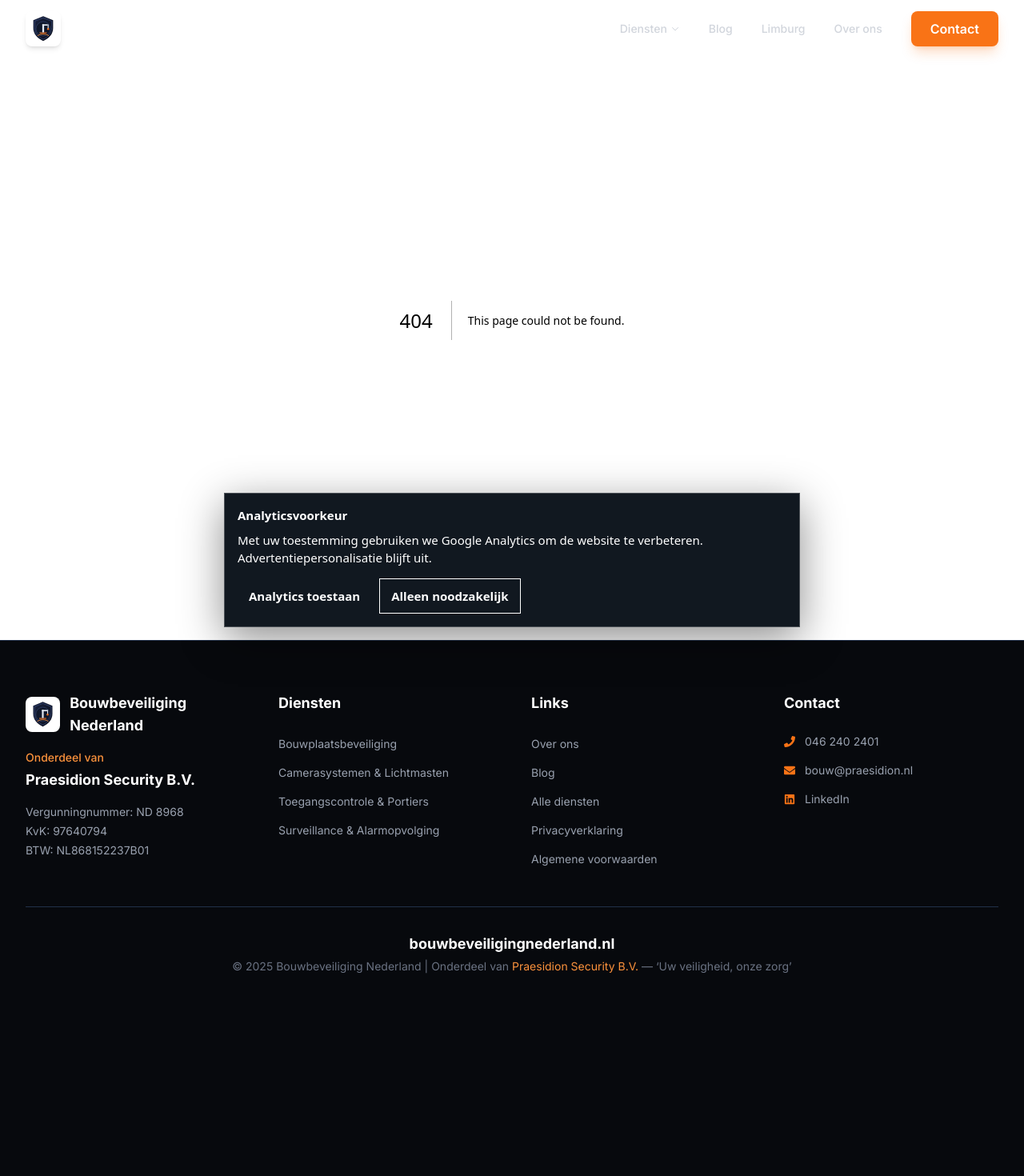
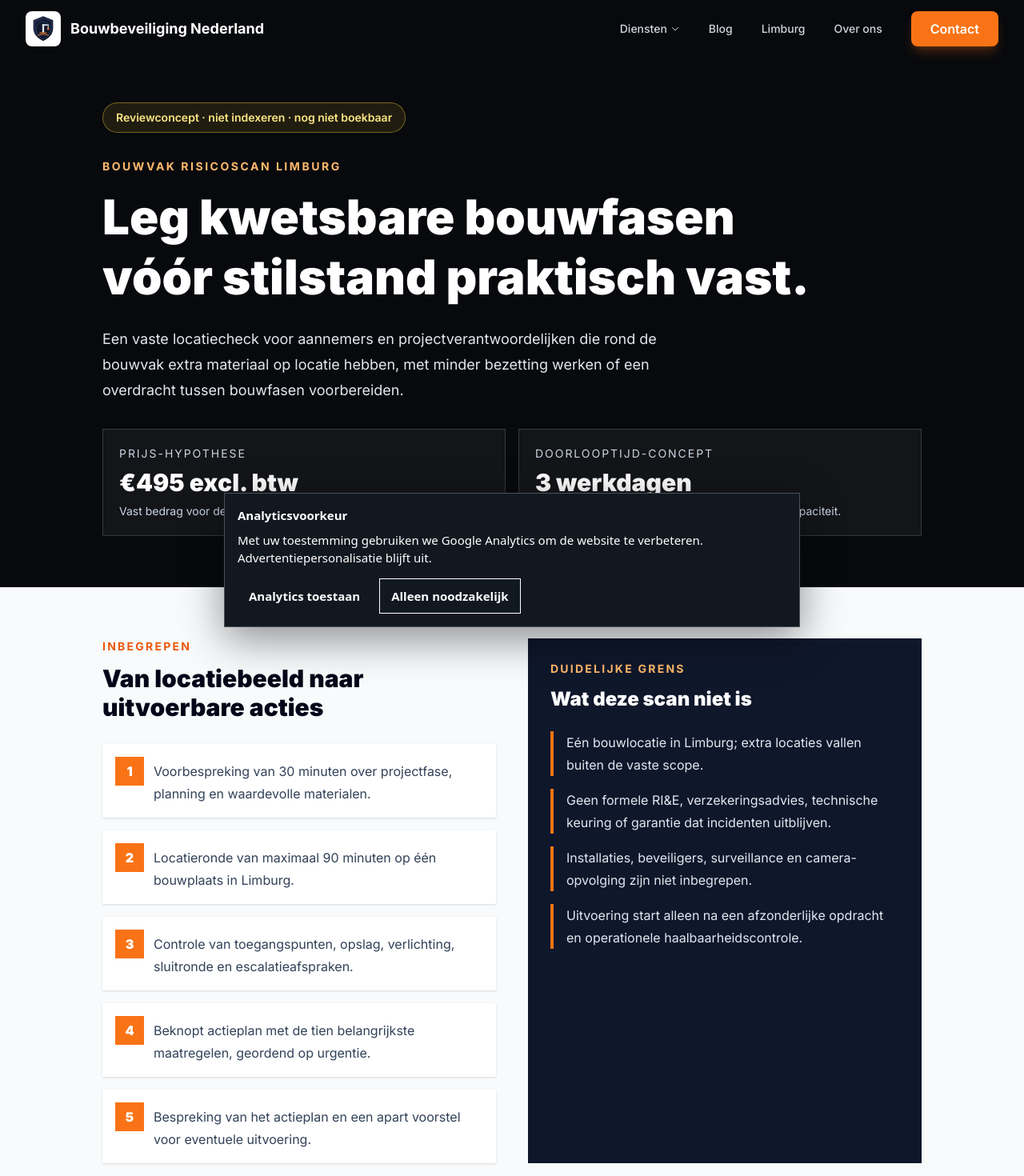
Before and after one commit to Snuushco/bouwbeveiligingnederland, a Next.js app: page /review/bouwvak-risicoscan-limburg in a window 1280 px wide. Before the commit this address had no page. Shown: the top 1470 px of the page at 80% size. Before the commit the page ends 1282 px from the top, so only its background shows below. Built offline with nearby package versions, Linux system fonts and the light colour scheme.

Commit message:
Add review-ready Limburg bouwvak risk scan

```diff
--- /dev/null
+++ b/app/review/bouwvak-risicoscan-limburg/page.tsx
@@ -0,0 +1,128 @@
+import type { Metadata } from "next";
+import Link from "next/link";
+
+export const metadata: Metadata = {
+  title: "Bouwvak Risicoscan Limburg | Reviewconcept",
+  description:
+    "Reviewconcept voor een vaste bouwplaats-risicoscan rond de bouwvak: locatiebezoek, actieplan en uitvoeringsvoorstel.",
+  robots: { index: false, follow: false, noarchive: true },
+};
+
+const deliverables = [
+  "Voorbespreking van 30 minuten over projectfase, planning en waardevolle materialen.",
+  "Locatieronde van maximaal 90 minuten op één bouwplaats in Limburg.",
+  "Controle van toegangspunten, opslag, verlichting, sluitronde en escalatieafspraken.",
+  "Beknopt actieplan met de tien belangrijkste maatregelen, geordend op urgentie.",
+  "Bespreking van het actieplan en een apart voorstel voor eventuele uitvoering.",
+];
+
+const boundaries = [
+  "Eén bouwlocatie in Limburg; extra locaties vallen buiten de vaste scope.",
+  "Geen formele RI&E, verzekeringsadvies, technische keuring of garantie dat incidenten uitblijven.",
+  "Installaties, beveiligers, surveillance en camera-opvolging zijn niet inbegrepen.",
+  "Uitvoering start alleen na een afzonderlijke opdracht en operationele haalbaarheidscontrole.",
+];
+
+export default function BouwvakRisicoscanReviewPage() {
+  return (
+    <main className="min-h-screen bg-slate-50 text-slate-950">
+      <section className="bg-navy-950 px-4 pb-16 pt-32 text-white sm:px-6">
+        <div className="mx-auto max-w-5xl">
+          <p className="inline-flex rounded-full border border-amber-300/40 bg-amber-300/10 px-4 py-2 text-sm font-semibold text-amber-200">
+            Reviewconcept · niet indexeren · nog niet boekbaar
+          </p>
+          <p className="mt-8 text-sm font-bold uppercase tracking-[0.18em] text-orange-300">
+            Bouwvak Risicoscan Limburg
+          </p>
+          <h1 className="mt-4 max-w-4xl text-4xl font-black leading-tight sm:text-6xl">
+            Leg kwetsbare bouwfasen vóór stilstand praktisch vast.
+          </h1>
+          <p className="mt-6 max-w-3xl text-lg leading-8 text-slate-200">
+            Een vaste locatiecheck voor aannemers en projectverantwoordelijken die rond de
+            bouwvak extra materiaal op locatie hebben, met minder bezetting werken of een
+            overdracht tussen bouwfasen voorbereiden.
+          </p>
+          <div className="mt-8 grid gap-4 sm:grid-cols-2">
+            <div className="border border-white/15 bg-white/5 p-5">
+              <p className="text-sm uppercase tracking-[0.14em] text-slate-300">Prijs-hypothese</p>
+              <p className="mt-2 text-3xl font-black">€495 excl. btw</p>
+              <p className="mt-2 text-sm text-slate-300">Vast bedrag voor de hieronder beschreven scope.</p>
+            </div>
+            <div className="border border-white/15 bg-white/5 p-5">
+              <p className="text-sm uppercase tracking-[0.14em] text-slate-300">Doorlooptijd-concept</p>
+              <p className="mt-2 text-3xl font-black">3 werkdagen</p>
+              <p className="mt-2 text-sm text-slate-300">Actieplan na het locatiebezoek, afhankelijk van capaciteit.</p>
+            </div>
+          </div>
+        </div>
+      </section>
+
+      <section className="px-4 py-16 sm:px-6">
+        <div className="mx-auto grid max-w-5xl gap-10 lg:grid-cols-2">
+          <div>
+            <p className="text-sm font-bold uppercase tracking-[0.16em] text-orange-600">Inbegrepen</p>
+            <h2 className="mt-3 text-3xl font-black">Van locatiebeeld naar uitvoerbare acties</h2>
+            <ol className="mt-7 space-y-4">
+              {deliverables.map((item, index) => (
+                <li key={item} className="grid grid-cols-[2.25rem_1fr] gap-3 bg-white p-4 shadow-sm">
+                  <span className="flex h-9 w-9 items-center justify-center bg-orange-500 font-black text-white">
+                    {index + 1}
+                  </span>
+                  <span className="pt-1 leading-7 text-slate-700">{item}</span>
+                </li>
+              ))}
+            </ol>
+          </div>
+
+          <aside className="bg-slate-900 p-7 text-white">
+            <p className="text-sm font-bold uppercase tracking-[0.16em] text-orange-300">Duidelijke grens</p>
+            <h2 className="mt-3 text-2xl font-black">Wat deze scan niet is</h2>
+            <ul className="mt-6 space-y-4 text-slate-200">
+              {boundaries.map((item) => (
+                <li key={item} className="border-l-4 border-orange-500 pl-4 leading-7">
+                  {item}
+                </li>
+              ))}
+            </ul>
+          </aside>
+        </div>
+      </section>
+
+      <section className="border-y border-slate-200 bg-white px-4 py-14 sm:px-6">
+        <div className="mx-auto max-w-5xl">
+          <p className="text-sm font-bold uppercase tracking-[0.16em] text-orange-600">Route naar uitvoering</p>
+          <div className="mt-5 grid gap-4 md:grid-cols-3">
+            {[
+              ["1", "Scan", "Locatie, kwetsbare momenten en bestaande maatregelen worden vastgelegd."],
+              ["2", "Besluit", "U kiest welke maatregelen direct, tijdelijk of later nodig zijn."],
+              ["3", "Uitvoeringsvoorstel", "Praesidion maakt desgewenst een aparte offerte voor inzet, rondes, toegang of camera-opvolging."],
+            ].map(([number, title, copy]) => (
+              <div key={number} className="border border-slate-200 p-5">
+                <span className="text-3xl font-black text-orange-500">{number}</span>
+                <h2 className="mt-3 text-xl font-black">{title}</h2>
+                <p className="mt-3 leading-7 text-slate-700">{copy}</p>
+              </div>
+            ))}
+          </div>
+        </div>
+      </section>
+
+      <section className="bg-navy-950 px-4 py-14 text-white sm:px-6">
+        <div className="mx-auto max-w-5xl">
+          <p className="text-sm font-bold uppercase tracking-[0.16em] text-orange-300">Reviewactie</p>
+          <h2 className="mt-3 text-3xl font-black">Maak dit aanbod pas live na prijs- en capaciteitsgoedkeuring.</h2>
+          <p className="mt-4 max-w-3xl leading-7 text-slate-200">
+            Na akkoord kan deze pagina worden omgezet naar een publieke aanbodpagina met een
+            intakeknop. Tot dat moment blijft de bestaande vrijblijvende intake de publieke route.
+          </p>
+          <Link
+            href="/bouwplaatsbeveiliging-limburg"
+            className="mt-7 inline-flex rounded-lg border border-orange-300 px-5 py-3 font-semibold text-orange-100 hover:bg-white/10"
+          >
+            Bekijk huidige Limburg-pagina
+          </Link>
+        </div>
+      </section>
+    </main>
+  );
+}
--- a/app/robots.ts
+++ b/app/robots.ts
@@ -6,7 +6,7 @@ export default function robots(): MetadataRoute.Robots {
       {
         userAgent: '*',
         allow: '/',
-        disallow: ['/api/', '/regio/eindhoven', '/regio/amsterdam', '/regio/rotterdam'],
+        disallow: ['/api/', '/review/', '/regio/eindhoven', '/regio/amsterdam', '/regio/rotterdam'],
       },
     ],
     sitemap: 'https://bouwbeveiligingnederland.nl/sitemap.xml',
--- a/package.json
+++ b/package.json
@@ -12,8 +12,8 @@
   "dependencies": {
     "@tailwindcss/postcss": "^4.2.1",
     "framer-motion": "^12.35.1",
-    "next": "^16.1.6",
-    "postcss": "^8.5.8",
+    "next": "^16.2.10",
+    "postcss": "^8.5.20",
     "react": "^19.2.4",
     "react-dom": "^19.2.4",
     "react-icons": "^5.5.0",
```
Also changed, not shown: 2 other files (tests, documents, lock files or other folders).
